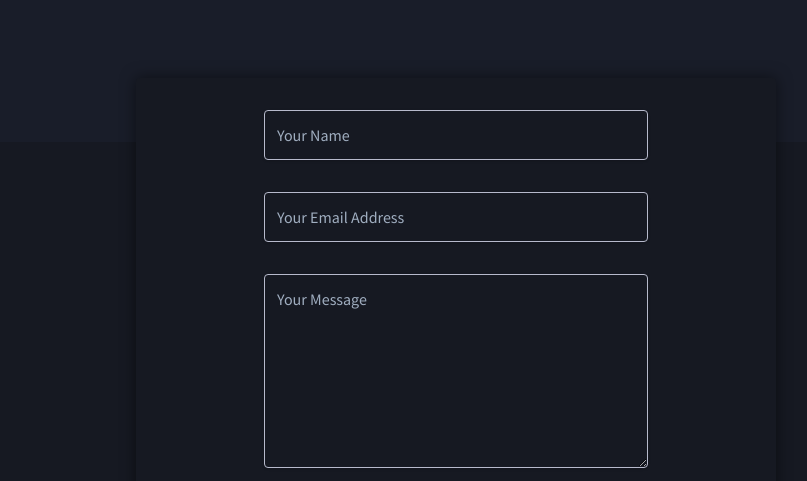
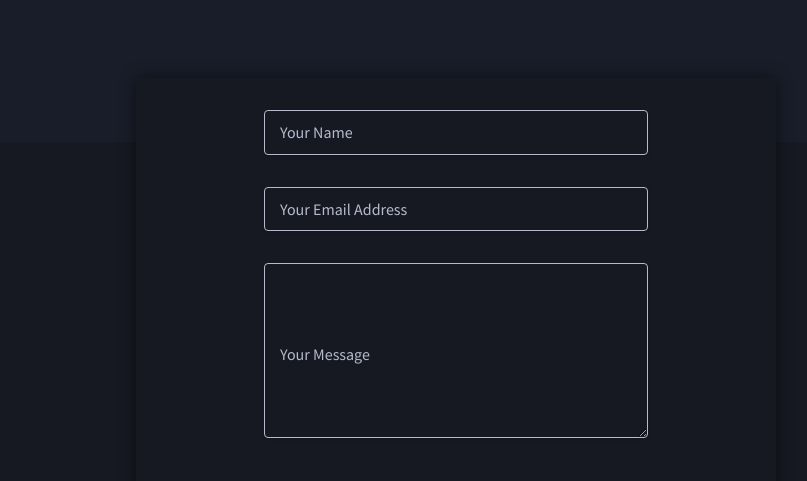
Before and after one commit to tobylonge/myportfolio, a Gatsby site: page / in a window 1280 px wide. Shown: the part 2724-3205 px from the top of the page, 344-1151 px from the left. Built offline with nearby package versions, Linux system fonts and the light colour scheme; Gatsby itself is replaced by a stand-in of ours.

Commit message:
changed the input in my contact form

```diff
--- a/src/sections/contact.js
+++ b/src/sections/contact.js
@@ -54,26 +54,38 @@ const Contact = props => {
             >
               <form className="justify-center flex">
                 <div className="mb-4 lg:w-2/3 w-auto">
+                  <div className="group -ionic">
                     <input
-                    className="shadow appearance-none border rounded w-full p-3 text-main-text focus:outline-none focus:shadow-outline bg-secondary border-main-text mb-8"
+                      className=" shadow border rounded field bg-secondary border-main-text text-main-text"
                       type="text"
-                    placeholder="Your Name"
-                    id="name"
+                      required
                     />
+
+                    <label className="title text-main-text">Your Name</label>
+                  </div>
+
+                  <div className="group -ionic">
                     <input
-                    className="shadow appearance-none border rounded w-full p-3 text-main-text focus:outline-none focus:shadow-outline bg-secondary border-main-text mb-8"
+                      className=" shadow border rounded field bg-secondary border-main-text text-main-text"
                       type="email"
-                    placeholder="Your Email Address"
-                    id="email"
+                      required
                     />
+
+                    <label className="title text-main-text">
+                      Your Email Address
+                    </label>
+                  </div>
+
+                  <div className="group -ionic">
                     <textarea
-                    name=""
-                    id=""
-                    placeholder="Your Message"
+                      className=" shadow border rounded field bg-secondary border-main-text text-main-text"
                       cols="15"
                       rows="7"
-                    className="shadow appearance-none border rounded w-full p-3 text-main-text focus:outline-none focus:shadow-outline bg-secondary border-main-text mb-8"
+                      required
                     ></textarea>
+
+                    <label className="title text-main-text">Your Message</label>
+                  </div>
                   <div className="flex justify-end -mr-4 mt-10">
                     <Button type={"primary"}>Send Message</Button>
                   </div>
--- a/src/styles/custom.scss
+++ b/src/styles/custom.scss
@@ -28,6 +28,70 @@ body {
   top: 30%;
 }
 
+.group {
+  position: relative;
+
+  width: 100%;
+  margin-bottom: 2rem;
+  &.-ionic {
+    > textarea.field {
+      height: auto;
+      padding-top: 5px;
+    }
+    > .field {
+      height: 2.8rem;
+
+      text-indent: 12px;
+      // border-radius: 6px;
+      // border: 1px solid #ddd;
+
+      &:focus,
+      &:valid {
+        // border-color: map-get($colors, primary);
+
+        + .title {
+          top: 0;
+
+          // color: map-get($colors, primary);
+        }
+      }
+
+      + .title {
+        left: 8px;
+
+        padding: 0 0.5rem;
+
+        background-color: var(--secondary);
+      }
+    }
+  }
+
+  > .field {
+    width: 100%;
+
+    // border: 0;
+    outline: none;
+
+    + .title {
+      position: absolute;
+      top: 50%;
+      transform: translateY(-50%);
+
+      // color: var(--main-text);
+      transition: 0.3s;
+      pointer-events: none;
+    }
+
+    &:focus,
+    &:valid {
+      + .title {
+        transition: 0.3s;
+        font-size: 0.75rem;
+      }
+    }
+  }
+}
+
 // .main-content {
 //   height: calc(100vh - 70px);
 // }
```
Lines whose indentation alone changed are shown as unchanged.
